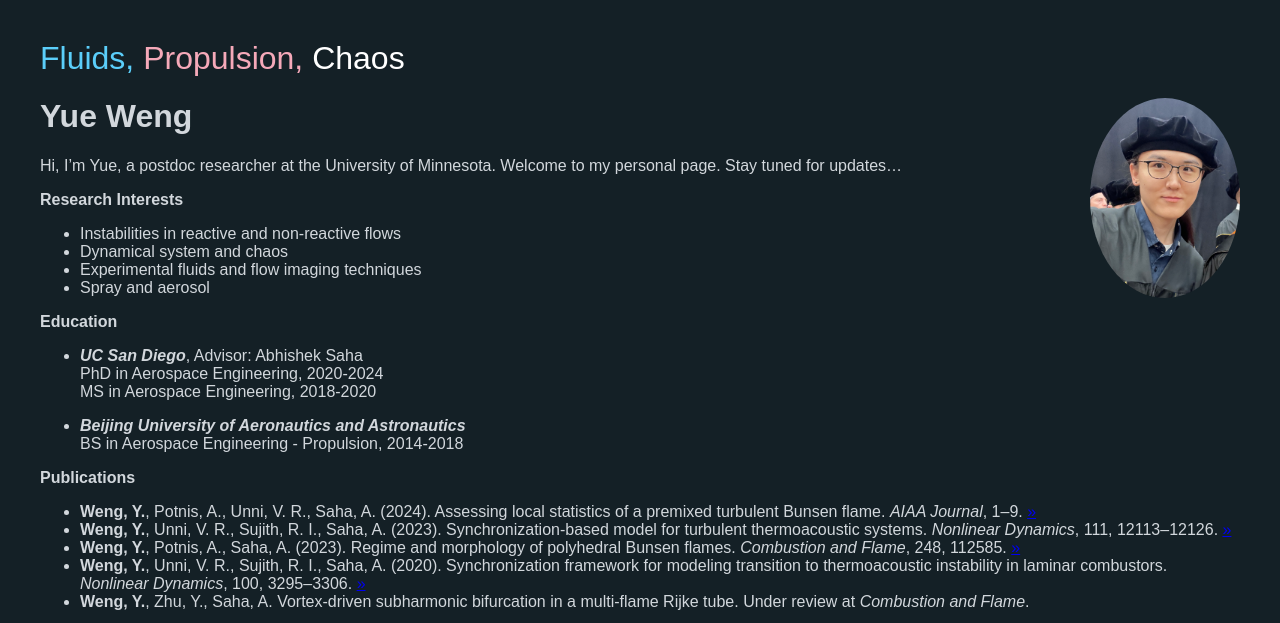
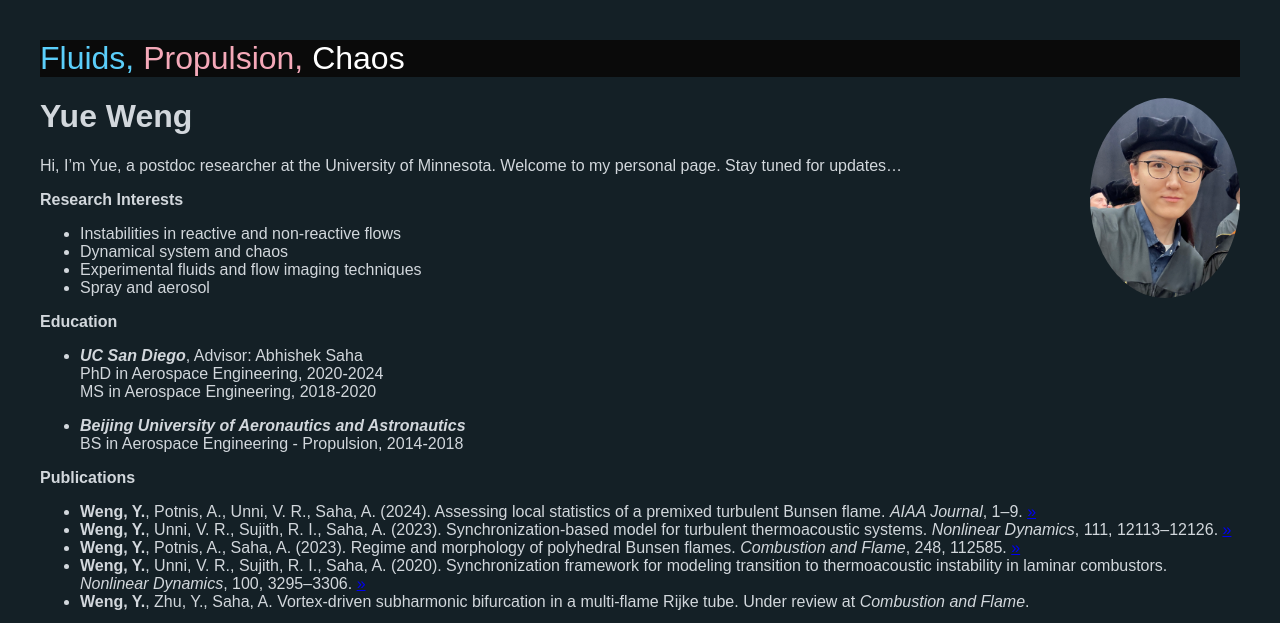
Before and after one commit to weng-yue/weng-yue.github.io, a Jekyll site: the page built from index.md, in a window 1280 px wide. Shown: the top 623 px of the page. Built offline with Jekyll 4.4.1, drawn with Linux system fonts in a browser that asks for light colours; grey boxes are pictures that could not be loaded.

Commit message:
Update default.html

```diff
--- a/_layouts/default.html
+++ b/_layouts/default.html
@@ -6,7 +6,7 @@
     <link rel="stylesheet" href="/assets/css/custom.css">
   </head>
   <body style="font-family: sans-serif; padding: 2rem; background: rgb(20, 32, 38); color: rgb(210, 215, 220);">
-    <header style="font-size: 2rem; margin-bottom: 1rem;">
+    <header style="font-size: 2rem; margin-bottom: 1rem; background: rgb(10, 10, 10); ">
       <span style="color:#5bcefa;">Fluids,</span>
       <span style="color:#f5a9b9;">Propulsion,</span>
       <span style="color:white;">Chaos</span>
```
